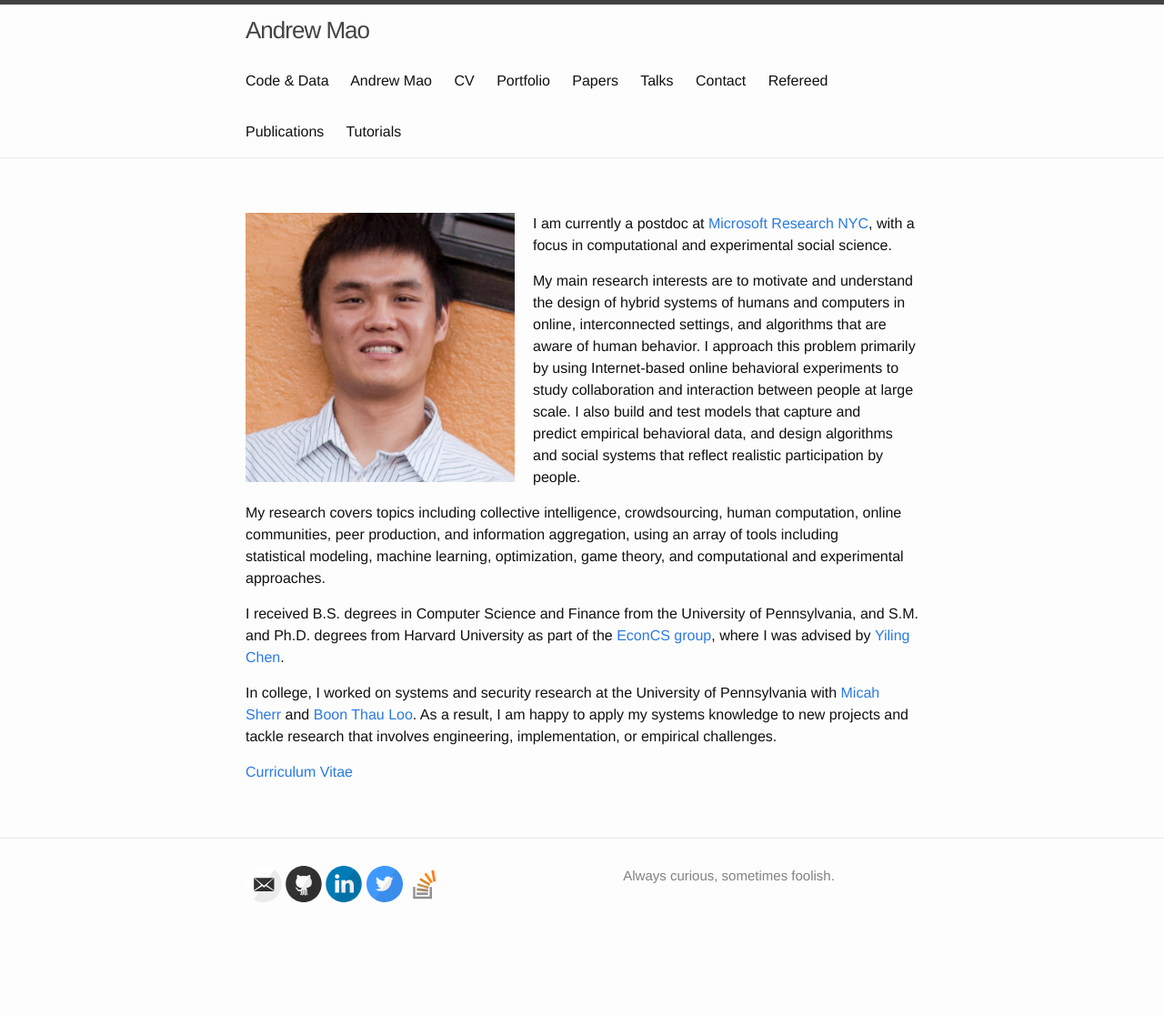
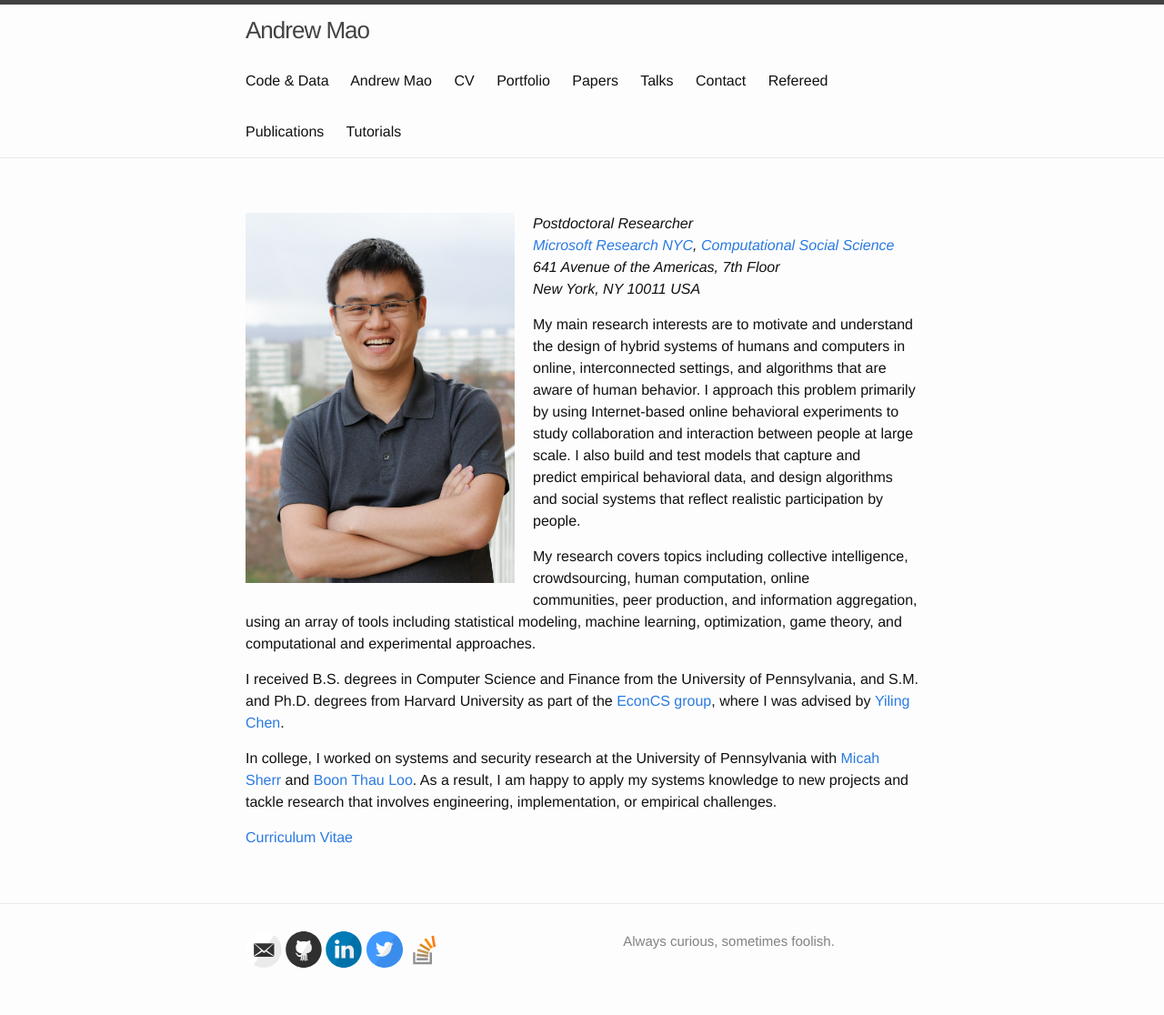
Before and after one commit to mizzao/andrewmao.net, a Jekyll site: the page built from index.md, in a window 1280 px wide. Shown: the whole page at 91% size. Built offline with Jekyll 4.4.1, drawn with Linux system fonts in a browser that asks for light colours; before the commit the page ends 1044 px from its top, so only the background shows below that.

Commit message:
update picture and talks

```diff
--- a/index.md
+++ b/index.md
@@ -2,13 +2,16 @@
 layout: page
 ---
 
-![headshot]({{ github.site.url }}/assets/headshot.jpg)
+![photo]({{ github.site.url }}/assets/photo.jpg)
 {: .image-float-left }
 
-I am currently a postdoc at [Microsoft Research NYC][msrnyc], with a focus in
-computational and experimental social science.
+*Postdoctoral Researcher\\
+[Microsoft Research NYC][msrnyc], [Computational Social Science][css]\\
+641 Avenue of the Americas, 7th Floor\\
+New York, NY 10011 USA*
 
 [msrnyc]: https://www.microsoft.com/en-us/research/lab/microsoft-research-new-york/
+[css]: https://www.microsoft.com/en-us/research/group/computational-social-science/
 
 My main research interests are to motivate and understand the design of hybrid
 systems of humans and computers in online, interconnected settings, and
```
Also changed, not shown: presentations.md (+3 -0 lines), assets/headshot.jpg (deleted), assets/photo.jpg (added).
